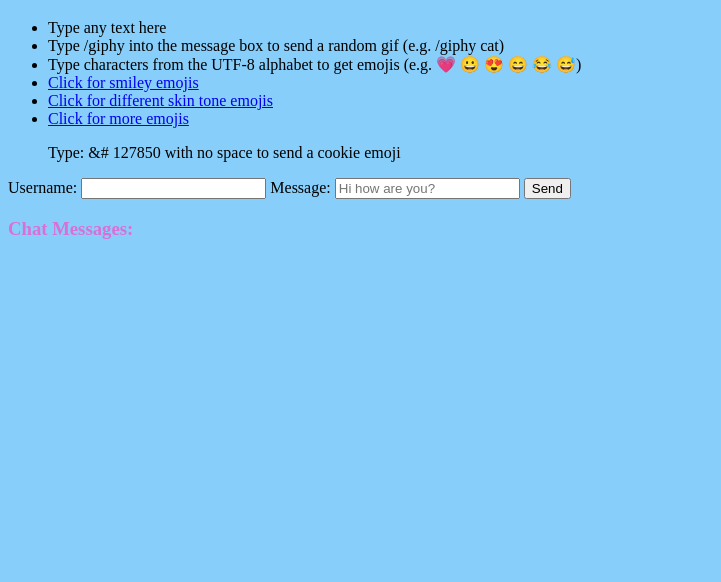
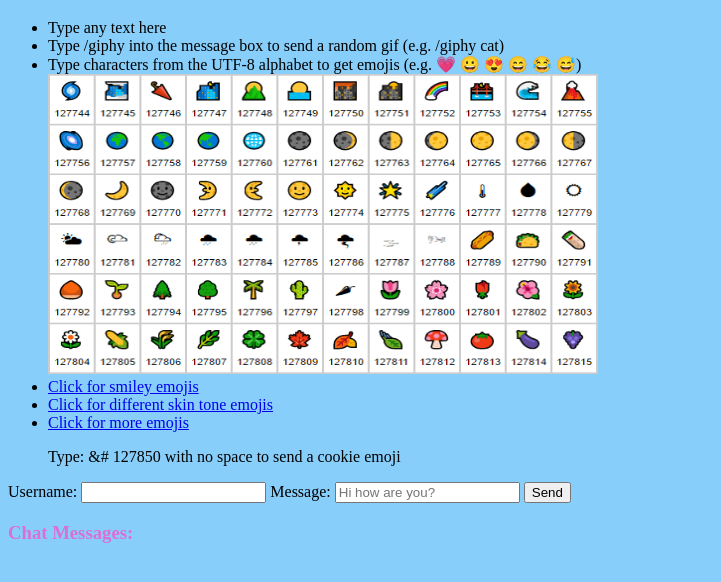
Before and after one commit to liyablitzer/advanced-chat, a plain HTML site: page index.html in a window 1280 px wide. Shown: the part 62-644 px from the top of the page, without its empty margins (0-721 px from the left). Drawn offline with Linux system fonts and the light colour scheme; no server answers.

Commit message:
Add files via upload

```diff
--- a/index.html
+++ b/index.html
@@ -27,6 +27,7 @@
         <li>Type any text here</li>
         <li>Type /giphy into the message box to send a random gif (e.g. /giphy cat)</li>
         <li>Type characters from the UTF-8 alphabet to get emojis (e.g. &#128151; &#128512; &#128525; &#128516; &#128514; &#128517;)</li>
+        <img src="unicode.png" alt="unicode" width="550" height="300">
         <li><a href="https://www.w3schools.com/charsets/ref_emoji_smileys.asp">Click for smiley emojis</a></li>
         <li><a href="https://www.w3schools.com/charsets/ref_emoji_skin_tones.asp">Click for different skin tone emojis</a></li>
         <li><a href="https://www.w3schools.com/charsets/ref_emoji.asp">Click for more emojis</a></li>
```
Also changed, not shown: unicode.png (added).
